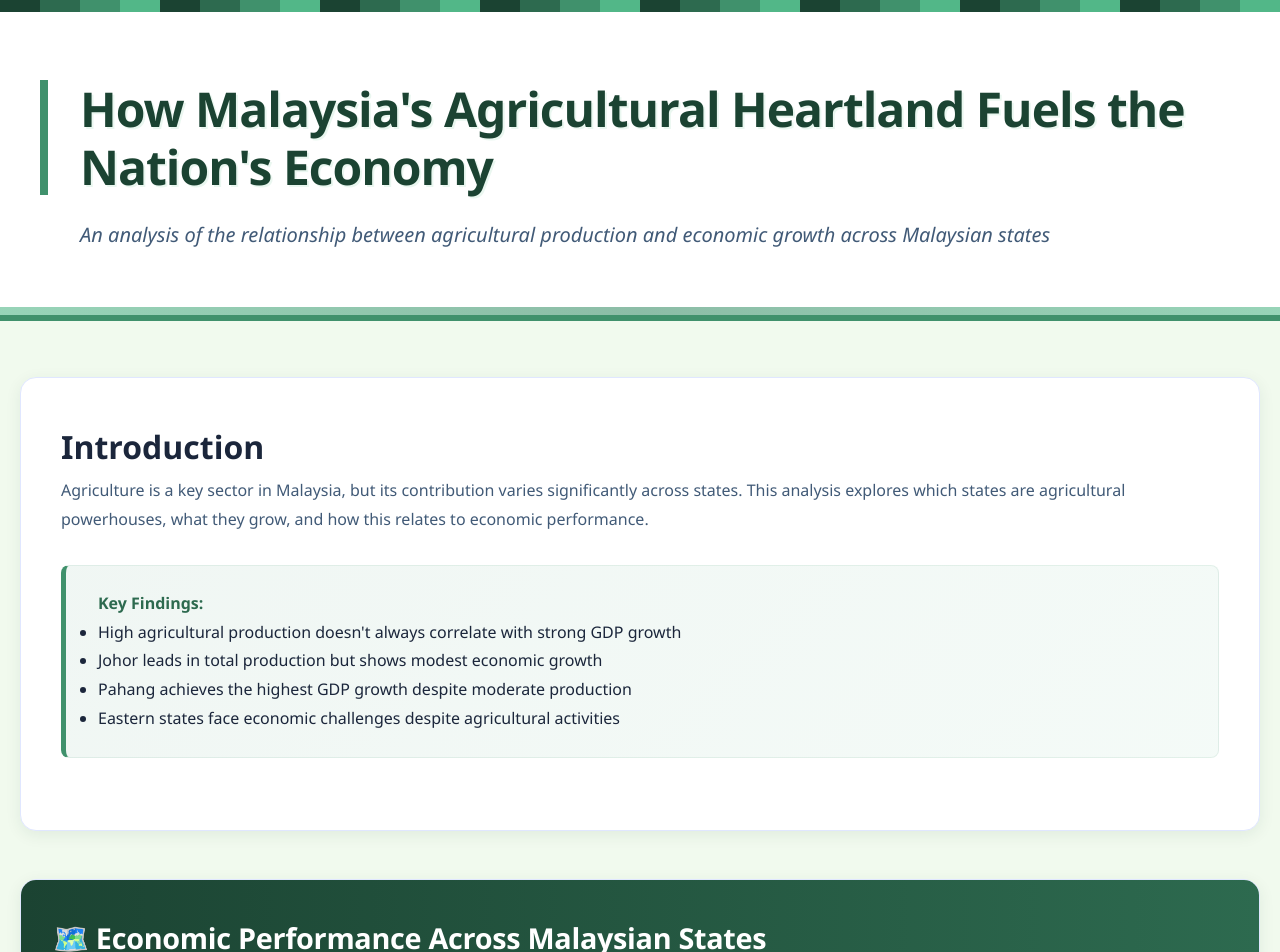
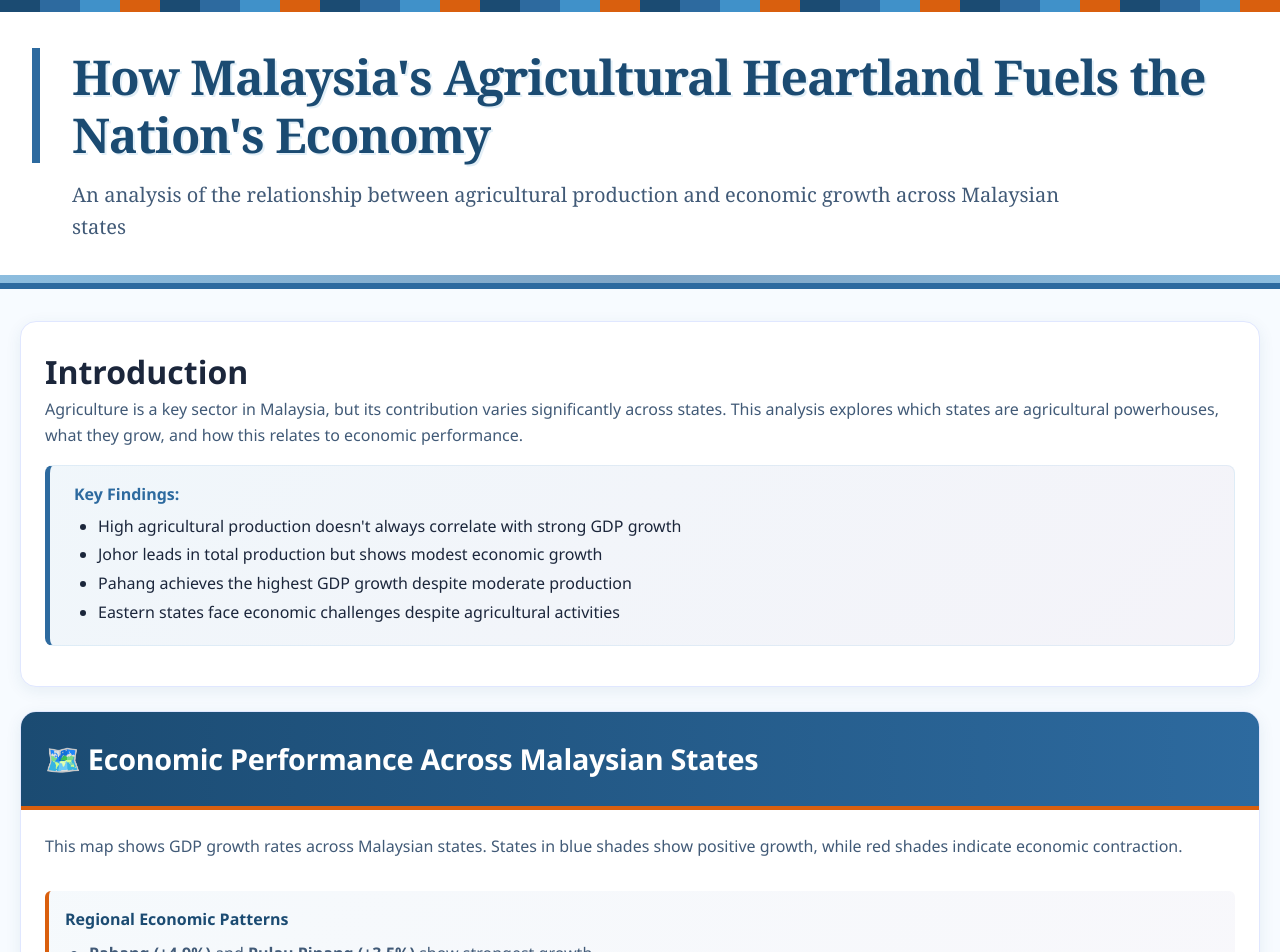
Before and after one commit to winniewing025/FIT3179_DV2, a plain HTML site: page index.html in a window 1280 px wide. Shown: the top 952 px of the page. Drawn offline with Linux system fonts and the light colour scheme; a script that the page names is missing.

Commit message:
Update style.css

```diff
--- a/style.css
+++ b/style.css
@@ -1,12 +1,12 @@
 :root {
-  --darkest-green: #1b4332;
-  --dark-green: #2d6a4f;
-  --medium-green: #40916c;
-  --light-green: #52b788;
-  --lighter-green: #74c69d;
+  --dark-blue: #1b4b72;
+  --medium-blue: #2d6a9f;
+  --light-blue: #4091c9;
+  --accent-orange: #d95f0e;
+  --accent-purple: #756bb1;
 
   /* Background and text colors */
-  --page-background: #f1faee;
+  --page-background: #f7fbff;
   --dark-text: #1b263b;
   --medium-text: #415a77;
   --border-line: #e0e7ff;
@@ -22,16 +22,16 @@ body {
   font-family: 'Segoe UI', Tahoma, Geneva, Verdana, sans-serif;
   background-color: var(--page-background);
   color: var(--dark-text);
-  line-height: 1.8;
+  line-height: 1.6;
 }
 
 .top-banner-section {
   position: relative;
   background: white;
-  padding: 5rem 2.5rem 4rem 2.5rem;
-  margin-bottom: 3.5rem;
+  padding: 3rem 2rem 2.5rem 2rem;
+  margin-bottom: 2rem;
   overflow: hidden;
-  border-bottom: 6px solid var(--medium-green);
+  border-bottom: 6px solid var(--medium-blue);
 }
 
 .banner-decoration-top {
@@ -42,14 +42,14 @@ body {
   height: 12px;
   background: repeating-linear-gradient(
     90deg,
-    var(--darkest-green) 0px,
-    var(--darkest-green) 40px,
-    var(--dark-green) 40px,
-    var(--dark-green) 80px,
-    var(--medium-green) 80px,
-    var(--medium-green) 120px,
-    var(--light-green) 120px,
-    var(--light-green) 160px
+    var(--dark-blue) 0px,
+    var(--dark-blue) 40px,
+    var(--medium-blue) 40px,
+    var(--medium-blue) 80px,
+    var(--light-blue) 80px,
+    var(--light-blue) 120px,
+    var(--accent-orange) 120px,
+    var(--accent-orange) 160px
   );
 }
 .banner-decoration-bottom {
@@ -60,9 +60,9 @@ body {
   height: 8px;
   background: linear-gradient(
     90deg,
-    var(--light-green) 0%,
-    var(--medium-green) 50%,
-    var(--light-green) 100%
+    var(--light-blue) 0%,
+    var(--medium-blue) 50%,
+    var(--light-blue) 100%
   );
   opacity: 0.6;
 }
@@ -75,19 +75,21 @@ body {
 }
 
 .main-headline {
+  font-family: 'Georgia', 'Times New Roman', 'Times', serif;
   font-size: 3.0rem;
   font-weight: 800;
-  color: var(--darkest-green);
-  margin-bottom: 1.5rem;
+  color: var(--dark-blue);
+  margin-bottom: 1rem;
   line-height: 1.2;
   letter-spacing: -1px;
   text-align: left;
-  border-left: 8px solid var(--medium-green);
+  border-left: 8px solid var(--medium-blue);
   padding-left: 2rem;
-  text-shadow: 2px 2px 0px rgba(116, 198, 157, 0.15);
+  text-shadow: 2px 2px 0px rgba(64, 145, 201, 0.15);
 }
 
 .sub-headline {
+  font-family: 'Georgia', 'Times New Roman', 'Times', serif;
   font-size: 1.25rem;
   color: var(--medium-text);
   line-height: 1.6;
@@ -95,7 +97,6 @@ body {
   font-weight: 400;
   padding-left: 2.5rem;
   max-width: 1050px;
-  font-style: italic;
 }
 
 .main-content-wrapper {
@@ -107,22 +108,22 @@ body {
 .content-box {
   background: white;
   border-radius: 16px;
-  box-shadow: 0 4px 16px rgba(27, 67, 50, 0.08);
-  margin-bottom: 3rem;
+  box-shadow: 0 4px 16px rgba(27, 75, 114, 0.08);
+  margin-bottom: 1.5rem;
   overflow: hidden;
   border: 1px solid var(--border-line);
   transition: box-shadow 0.3s ease;
 }
 
 .content-box:hover {
-  box-shadow: 0 8px 24px rgba(27, 67, 50, 0.12);
+  box-shadow: 0 8px 24px rgba(27, 75, 114, 0.12);
 }
 
 .box-title-bar {
-  background: linear-gradient(90deg, var(--darkest-green), var(--dark-green));
+  background: linear-gradient(90deg, var(--dark-blue), var(--medium-blue));
   color: white;
-  padding: 2rem;
-  border-bottom: 4px solid var(--light-green);
+  padding: 1.5rem;
+  border-bottom: 4px solid var(--accent-orange);
 }
 
 .box-title-bar h2 {
@@ -133,14 +134,14 @@ body {
 }
 
 .box-inner-content {
-  padding: 2.5rem;
+  padding: 1.5rem;
 }
 
 .story-text {
   font-size: 1rem;
-  line-height: 1.8;
+  line-height: 1.6;
   color: var(--medium-text);
-  margin-bottom: 2rem;
+  margin-bottom: 1rem;
   font-weight: 400;
 }
 
@@ -153,7 +154,7 @@ body {
   width: 100%;
   display: flex;
   justify-content: center;
-  margin: 2rem 0;
+  margin: 1rem 0;
 }
 
 .chart-holder > div {
@@ -161,33 +162,87 @@ body {
 }
 
 .important-note-box {
-  background: linear-gradient(135deg, rgba(64, 145, 108, 0.08), rgba(116, 198, 157, 0.08));
-  border-left: 5px solid var(--medium-green);
-  padding: 1.5rem 2rem;
-  margin: 2rem 0;
+  background: linear-gradient(135deg, rgba(64, 145, 201, 0.08), rgba(117, 107, 177, 0.08));
+  border-left: 5px solid var(--medium-blue);
+  padding: 1rem 1.5rem;
+  margin: 1rem 0;
   border-radius: 8px;
-  border-top: 1px solid rgba(64, 145, 108, 0.1);
-  border-right: 1px solid rgba(64, 145, 108, 0.1);
-  border-bottom: 1px solid rgba(64, 145, 108, 0.1);
+  border-top: 1px solid rgba(64, 145, 201, 0.1);
+  border-right: 1px solid rgba(64, 145, 201, 0.1);
+  border-bottom: 1px solid rgba(64, 145, 201, 0.1);
 }
 
 .important-note-box p {
   margin: 0;
   color: var(--dark-text);
   font-size: 1rem;
-  line-height: 1.7;
+  line-height: 1.5;
 }
 
 .important-note-box strong {
-  color: var(--dark-green);
+  color: var(--medium-blue);
   font-weight: 600;
+}
+
+.important-note-box ul {
+  margin: 0.5rem 0 0 0;
+  padding-left: 1.5rem;
+}
+
+.important-note-box li {
+  margin-bottom: 0.3rem;
+  line-height: 1.5;
+}
+
+.chart-annotations {
+  background: linear-gradient(135deg, rgba(64, 145, 201, 0.05), rgba(117, 107, 177, 0.05));
+  border-left: 4px solid var(--accent-orange);
+  padding: 1rem;
+  margin: 1rem 0;
+  border-radius: 6px;
+}
+
+.chart-annotations p {
+  margin: 0 0 0.5rem 0;
+  font-weight: 600;
+  color: var(--dark-blue);
+}
+
+.chart-annotations ul {
+  margin: 0;
+  padding-left: 1.5rem;
+}
+
+.chart-annotations li {
+  margin-bottom: 0.3rem;
+  line-height: 1.5;
+  color: var(--medium-text);
+}
+
+.two-line-title {
+  display: flex;
+  flex-direction: column;
+  margin-bottom: 0.5rem;
+}
+
+.first-line {
+  font-weight: 600;
+  color: var(--dark-blue);
+  font-size: 1.1rem;
+}
+
+.second-line {
+  font-weight: 600;
+  color: var(--dark-blue);
+  font-size: 1.1rem;
+  margin-top: -2px;
 }
 
 .two-charts-row {
   display: grid;
   grid-template-columns: 1fr 1fr;
-  gap: 2rem;
-  margin-bottom: 3rem;
+  gap: 1.5rem;
+  margin-bottom: 1.5rem;
 }
 
 .half-width-chart {
@@ -196,12 +251,12 @@ body {
 }
 
 .page-footer {
-  background: linear-gradient(135deg, var(--darkest-green), var(--dark-green));
+  background: linear-gradient(135deg, var(--dark-blue), var(--medium-blue));
   color: white;
   text-align: center;
-  padding: 3rem 2rem;
-  margin-top: 4rem;
-  border-top: 4px solid var(--light-green);
+  padding: 2rem 1.5rem;
+  margin-top: 2rem;
+  border-top: 4px solid var(--accent-orange);
 }
 
 .page-footer p {
@@ -210,8 +265,20 @@ body {
   opacity: 0.9;
 }
 
+.page-footer ul {
+  margin: 1rem 0;
+  padding: 0;
+  list-style: none;
+}
+
+.page-footer li {
+  margin: 0.3rem 0;
+  font-size: 0.9rem;
+  opacity: 0.8;
+}
+
 .page-footer a {
-  color: var(--lighter-green);
+  color: var(--light-blue);
   text-decoration: none;
   transition: opacity 0.2s;
 }
```
